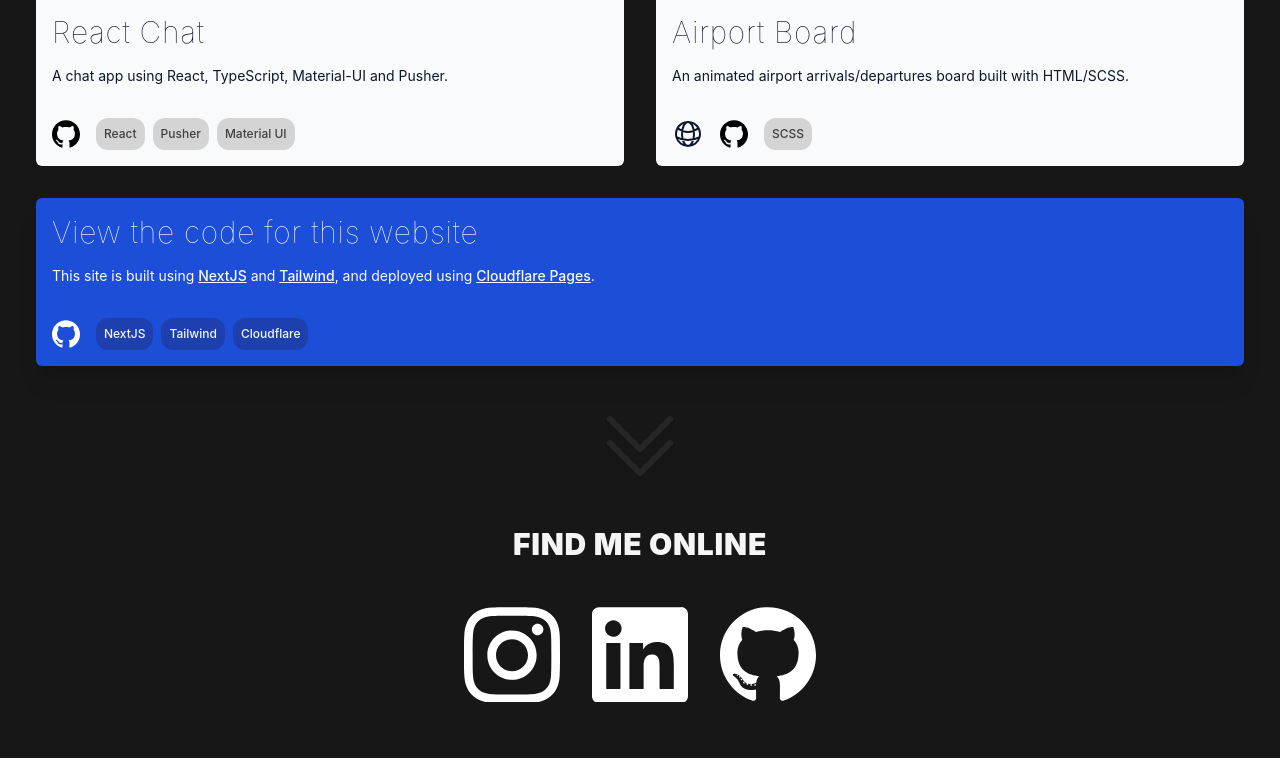
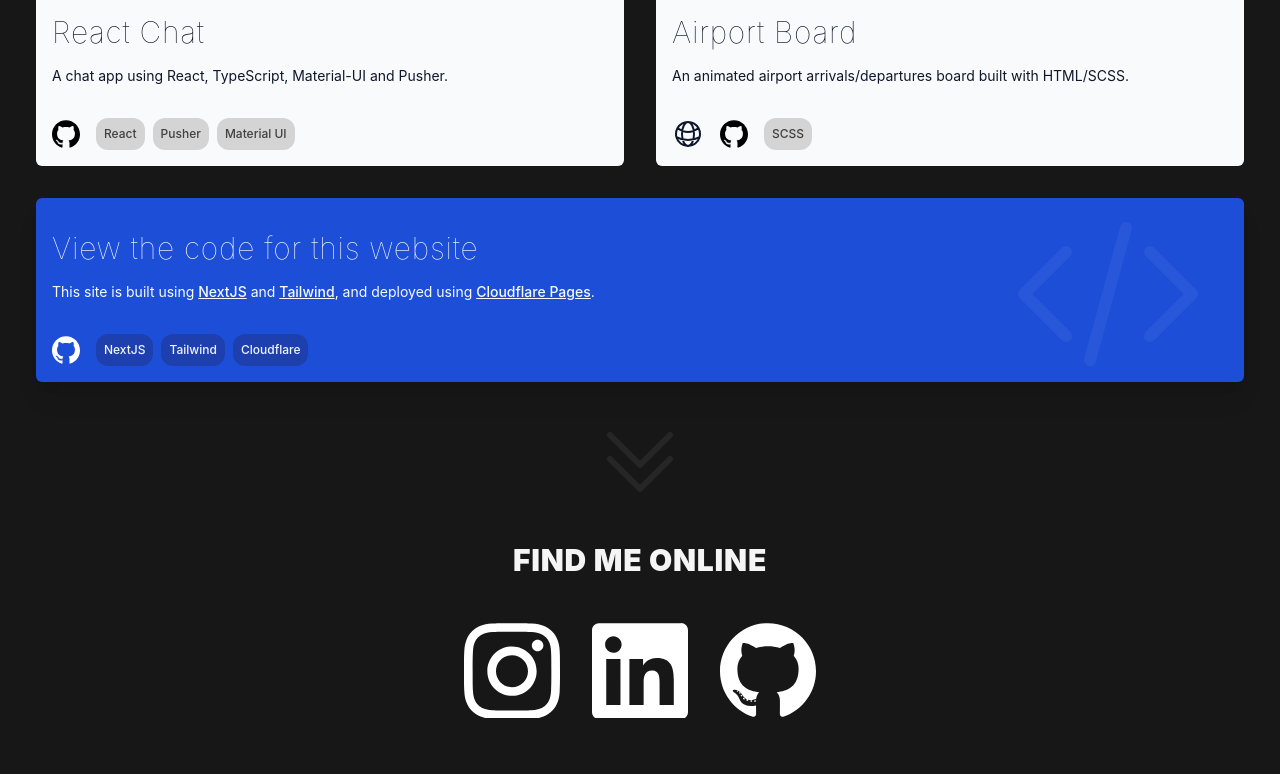
Before and after one commit to tomgiddings/tomgiddings-next, a Next.js app: page / in a window 1280 px wide. Shown: the part 3737-4511 px from the top of the page. Built offline with nearby package versions, Linux system fonts and the light colour scheme.

Commit message:
Code bracket bg

```diff
--- a/pages/index.tsx
+++ b/pages/index.tsx
@@ -5,6 +5,7 @@ import {
   ChevronDoubleDownIcon,
   BriefcaseIcon,
   CodeBracketSquareIcon,
+  CodeBracketIcon,
 } from '@heroicons/react/24/outline';
 
 import Terminal from '../components/Terminal';
@@ -408,8 +409,9 @@ export default function Home() {
                 </footer>
               </article>
 
-              <article className="bg-blue-700 text-slate-50 rounded-md col-span-1 md:col-span-2 shadow-xl">
-                <div className="p-4 space-y-4">
+              <article className="bg-blue-700 text-slate-50 rounded-md col-span-1 md:col-span-2 shadow-xl overflow-hidden">
+                <div className="p-4 space-y-4 relative">
+                  <CodeBracketIcon className="h-48 opacity-5 absolute right-10 top-0"/>
                   <h3 className="text-3xl font-thin tracking-wide">
                     View the code for this website
                   </h3>
```
Also changed, not shown: components/ProjectLinks/index.tsx (+2 -2 lines).
